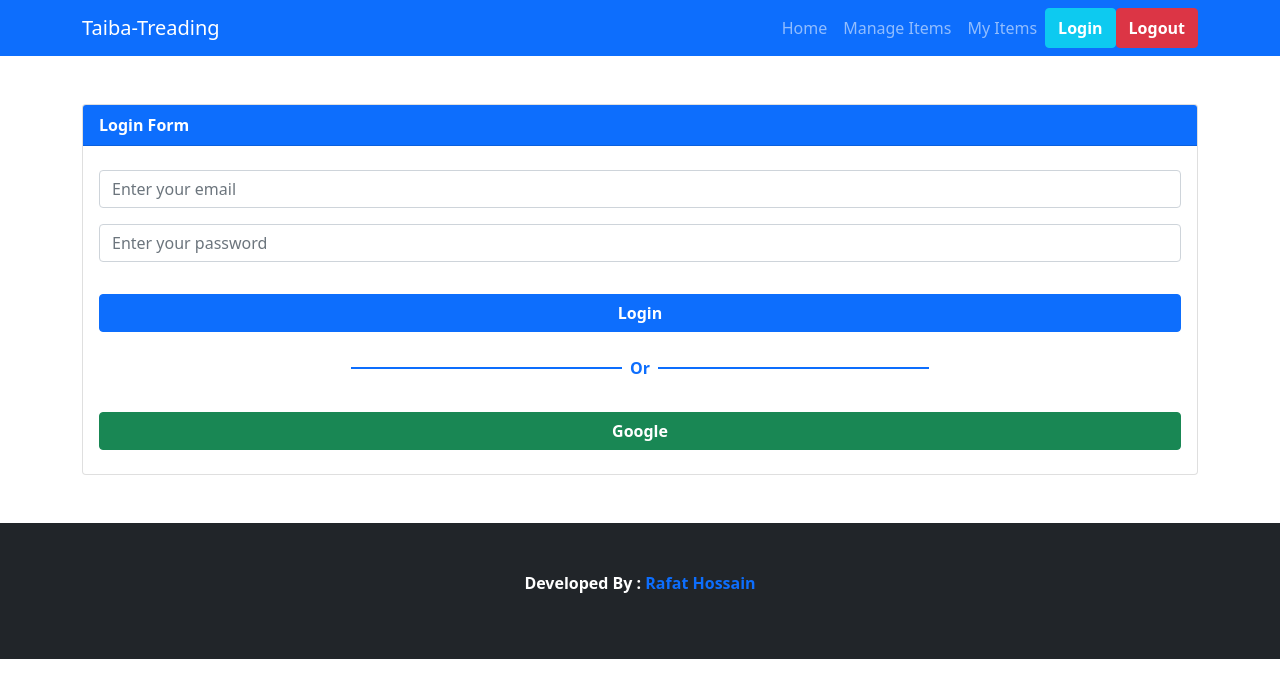
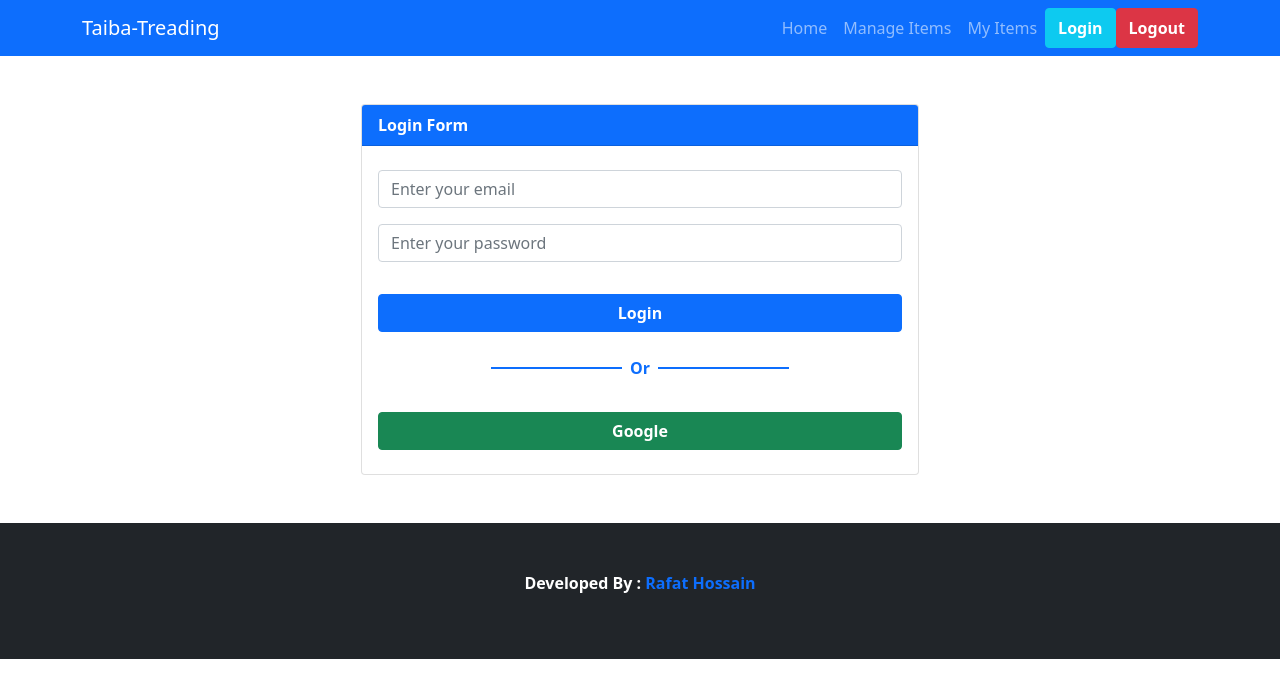
Before and after one commit to Rafat-Web-Developer/taiba-treading-client, a React (Create React App) app: page /login in a window 1280 px wide. Shown: the top 698 px of the page. Built offline with nearby package versions, Linux system fonts and the light colour scheme.

Commit message:
add media query for responsive login component

```diff
--- /dev/null
+++ b/src/Pages/Login/Login.css
@@ -0,0 +1,8 @@
+.rafat-form-resize{
+    width: 50%;
+}
+@media screen and (max-width: 800px) {
+    .rafat-form-resize{
+        width: 100%;
+    }
+}
--- a/src/Pages/Login/Login.js
+++ b/src/Pages/Login/Login.js
@@ -1,11 +1,12 @@
 import React from "react";
 import { Button, Card, Container, Form } from "react-bootstrap";
+import "./Login.css";
 
 const Login = () => {
   return (
     <section className="my-5">
       <Container>
-        <Card>
+        <Card className="rafat-form-resize mx-auto">
           <Card.Header className="bg-primary text-white fw-bold">
             Login Form
           </Card.Header>
```
